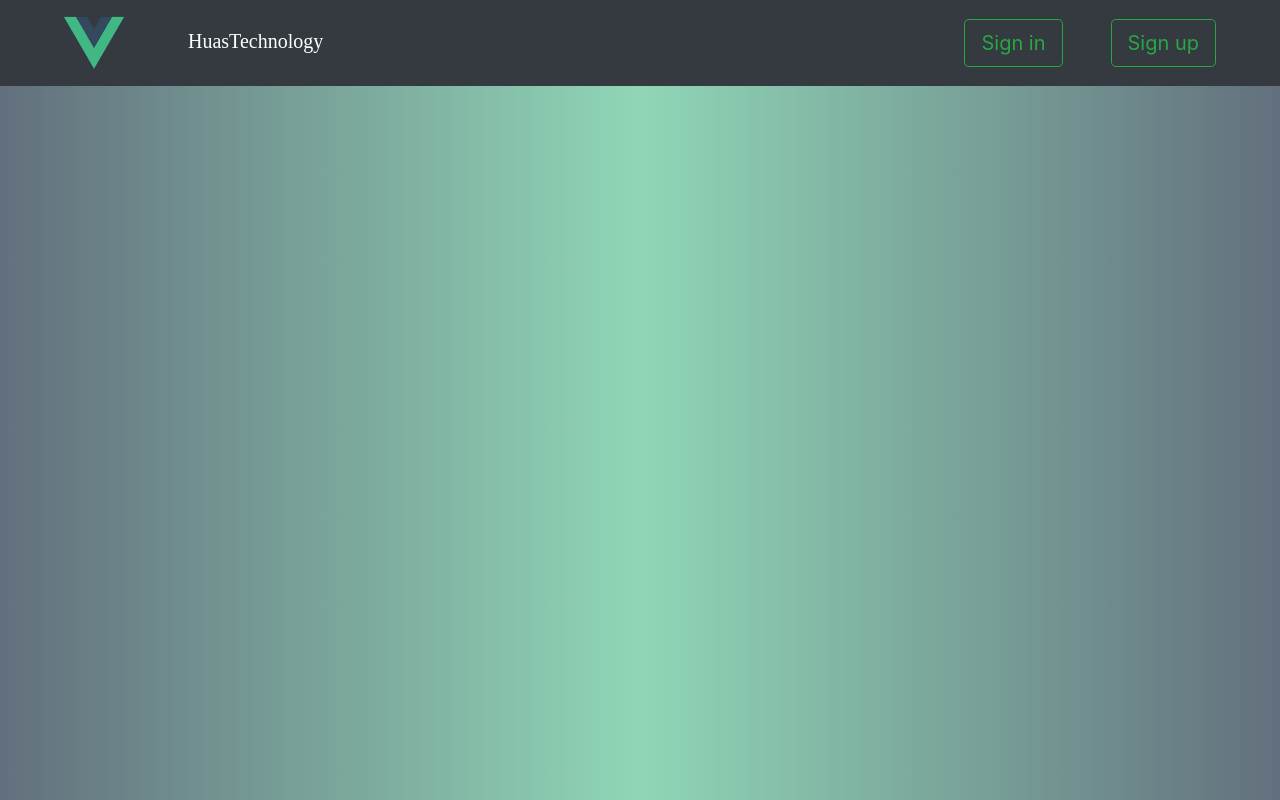
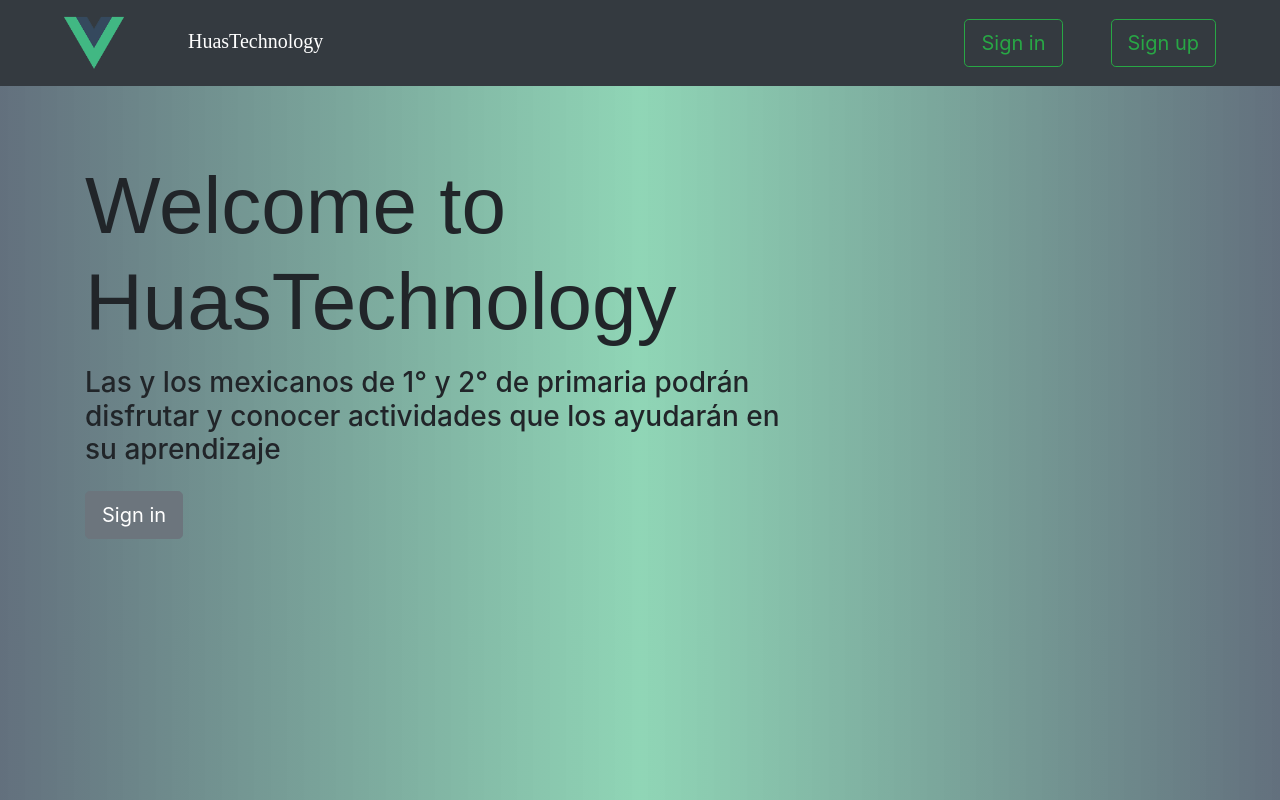
Before and after one commit to vicenteyah/interactive-book-Vuejs, a Vue app: page / in a window 1280 px wide. Built offline with nearby package versions, Linux system fonts and the light colour scheme.

Commit message:
Se agregaron titulos a la pantalla de inicio así como también un botón, recordar que la pantalla está dividida para poner un carousel

```diff
--- a/src/App.vue
+++ b/src/App.vue
@@ -11,6 +11,20 @@
         <button class="btn btn-outline-success btn-lg my-2 mx-5" type="submit">Sign up</button>
       </form>
     </nav>
+    <main class="bd-masthead" id="content" role="main">
+    <div class="container my-5">
+      <div class="row">
+        <div class="col-6 mx-auto col-md-4 order-md-2 my-5"></div>
+        <div class="col-md-8 order-md-1 text-center text-md-left pr-md-5 my-4">
+          <h1 class="mb-3">Welcome to HuasTechnology</h1>
+          <h3>Las y los mexicanos de 1° y 2° de primaria podrán disfrutar y conocer actividades que los ayudarán en su aprendizaje</h3>
+          <div class="d-flex flex-column flex-md-row my-4">
+            <button type="button" class="btn btn-secondary btn-lg">Sign in</button>
+          </div>
+        </div>
+      </div>
+    </div>
+  </main>
   </header>
 </template>
 
@@ -19,6 +33,10 @@
   font-family: 'sans-serif';
   font-size: 25px;
   color: #FFFFFF;
+}
+.mb-3{
+  font-family: sans-serif;
+  font-size: 80px;
 }
 body{
   border: 0;
```
